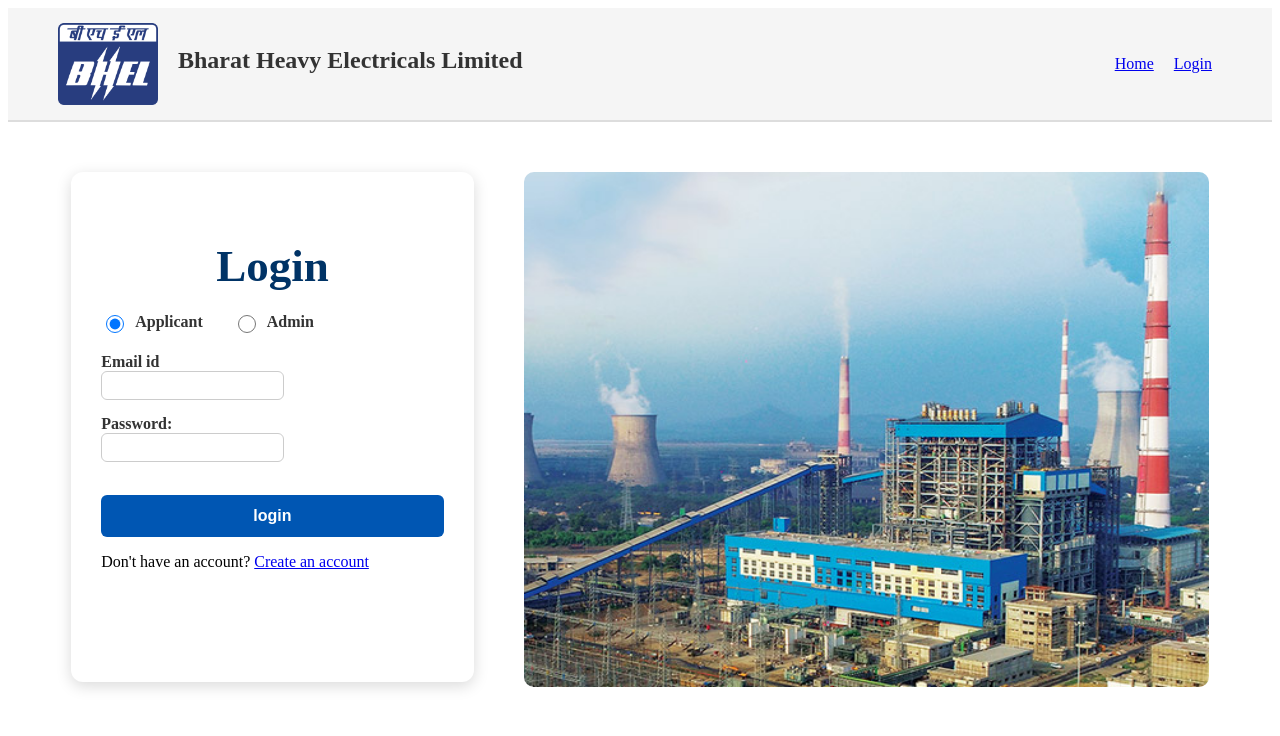
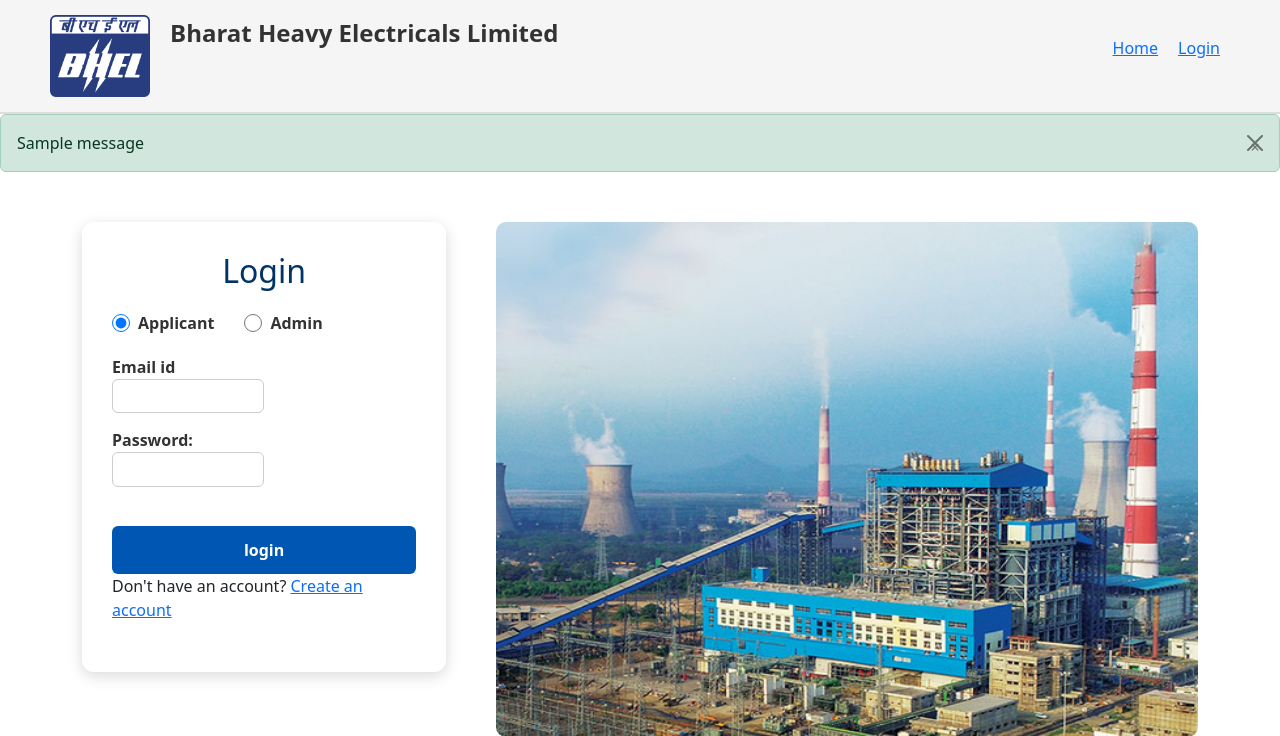
Before and after one commit to dibyajyotipatra07/AI_Resume_Screning, a Flask app: page /login in a window 1280 px wide. Shown: the top 736 px of the page. Run offline with Flask 3, Linux system fonts and the light colour scheme; tables that the repository leaves empty hold one stand-in row (values such as "Sample post"); one stand-in notice (Sample message) is shown; some libraries are stand-ins or nearby versions.

Commit message:
modified:   app.py 	modified:   templates/login.html

```diff
--- a/app.py
+++ b/app.py
@@ -246,6 +246,7 @@ def home():
                 cursor.execute("INSERT INTO admin (emp_id, name, email_id, phn_no, password) VALUES (%s, %s, %s, %s, %s)",
                                 (emp_id, fullname, email, mobile_number, password))
                 conn.commit()
+                flash("Admin account created successfully!", "success")
             except Exception as e:
                 print("Database Error:", e)
         else:
@@ -261,6 +262,7 @@ def home():
                 # update the resume file name in the database
                 cursor.execute("UPDATE applicant SET resume_file_name = %s WHERE applicant_id = %s", (resume_filename, applicant_id))
                 conn.commit()
+                flash("Applicant account created successfully!", "success")
             except Exception as e:
                 print("Database Error:", e)
         return redirect('/login')  # Redirect to login page after successful account creation
--- a/templates/login.html
+++ b/templates/login.html
@@ -7,6 +7,7 @@
       rel="stylesheet"
       href="{{ url_for('static', filename='style2.css') }}"
     />
+    <link href="https://cdn.jsdelivr.net/npm/bootstrap@5.3.3/dist/css/bootstrap.min.css" rel="stylesheet">
   </head>
   <body>
     <header>
@@ -23,6 +24,18 @@
         </ul>
       </div>
     </header>
+    {% with messages = get_flashed_messages(with_categories=True) %}
+    {% if messages %}
+    {% for category,message in messages %}
+    <div class="alert alert-{{category}} alert-dismissible fade show" role="alert">
+    {{ message }}
+    <button type="button" class="btn-close" data-bs-dismiss="alert" aria-label="Close">
+        <span aria-hidden="true">&times;</span>
+    </button>
+    </div>
+    {% endfor %}
+    {% endif %}
+    {% endwith %}
     <div class="container">
       <form action="/login" method="post">
         <div class="login-header">
@@ -118,5 +131,6 @@
         class="industry_image"
       />
     </div>
+    <script src="https://cdn.jsdelivr.net/npm/bootstrap@5.3.3/dist/js/bootstrap.bundle.min.js"></script>
   </body>
 </html>
```
